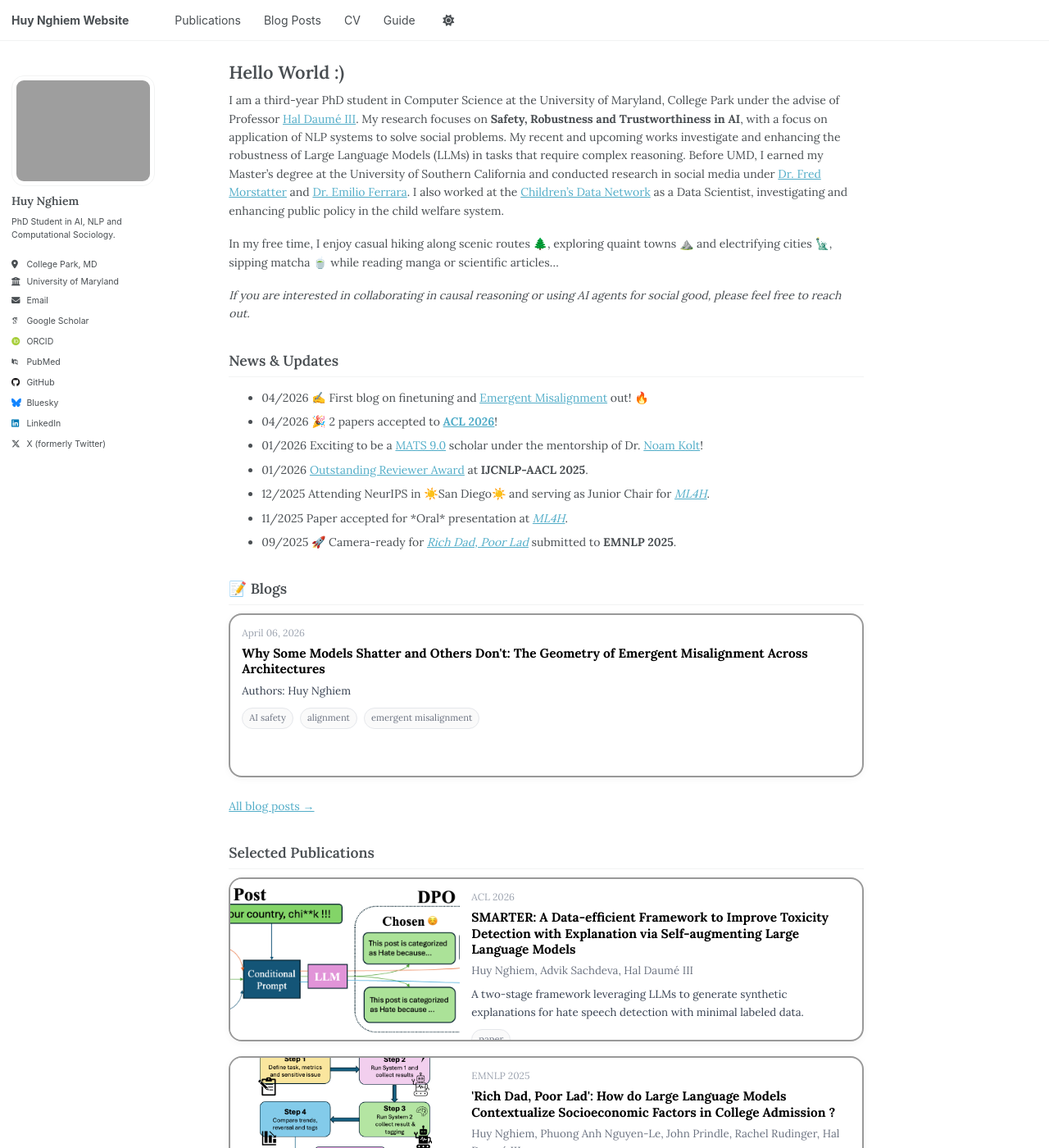
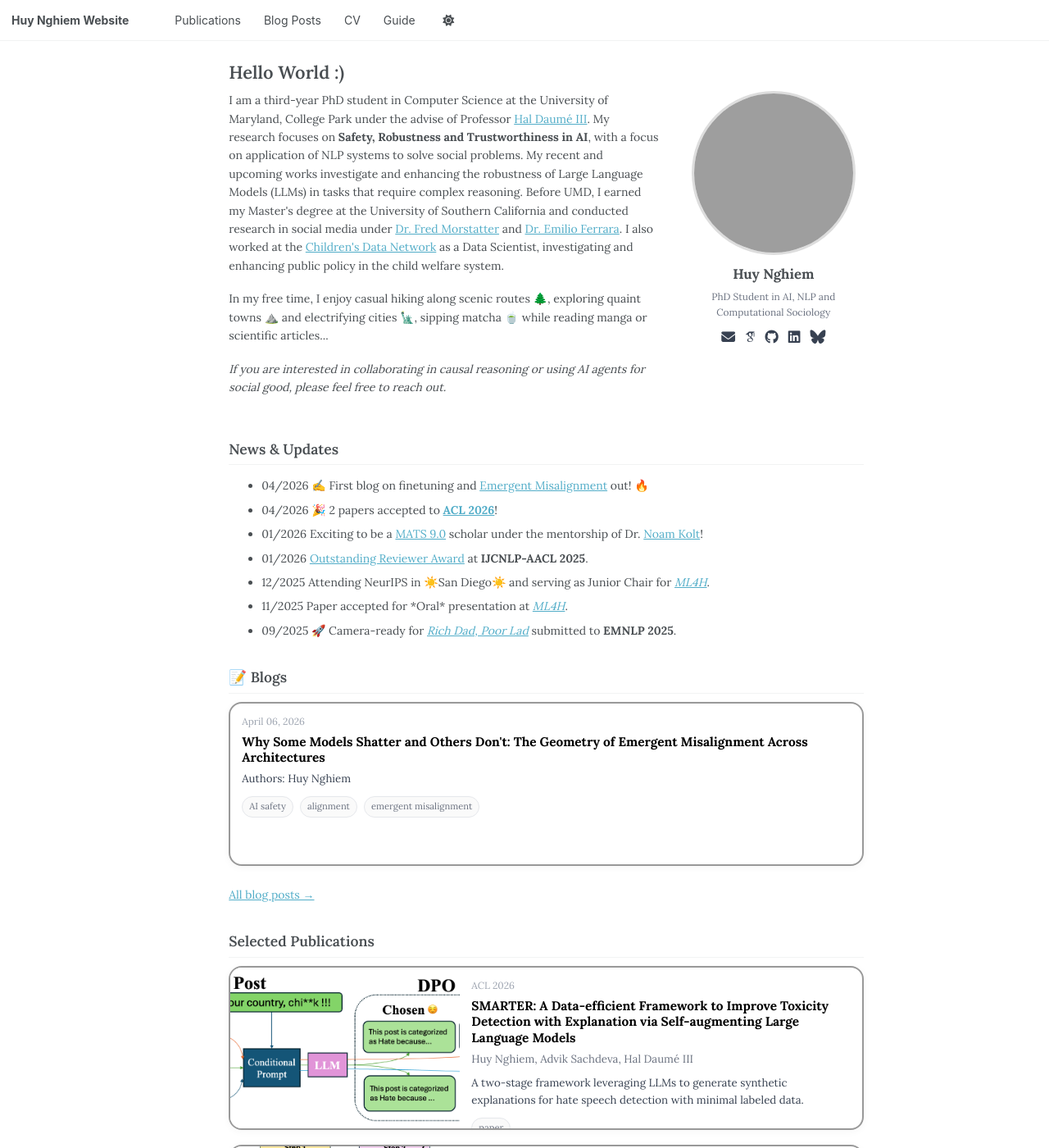
Before and after one commit to hnghiem-nlp/hnghiem-nlp.github.io, a Jekyll site: the page built from _pages/about.md, in a window 1280 px wide and 1400 px high. Shown: the whole window at 82% size. Built offline with Jekyll 4.4.1, drawn with Linux system fonts in a browser that asks for light colours; some web fonts are replaced; a script that is not in the unit is left out; grey boxes are pictures that could not be loaded.

Commit message:
Move profile photo inline right-float on homepage, remove sidebar
Co-Authored-By: Claude Opus 4.6 (1M context) <noreply@anthropic.com>

```diff
--- a/_pages/about.md
+++ b/_pages/about.md
@@ -1,17 +1,31 @@
 ---
 permalink: /
 title: "Hello World :)"
-author_profile: true
+author_profile: false
 redirect_from:
   - /about/
   - /about.html
 ---
 
-I am a third-year PhD student in Computer Science at the University of Maryland, College Park under the advise of Professor [Hal Daumé III](https://users.umiacs.umd.edu/~hal3/). My research focuses on **Safety, Robustness and Trustworthiness in AI**, with a focus on application of NLP systems to solve social problems. My recent and upcoming works investigate and enhancing the robustness of Large Language Models (LLMs) in tasks that require complex reasoning. Before UMD, I earned my Master's degree at the University of Southern California and conducted research in social media under [Dr. Fred Morstatter](https://fredzilla.github.io/) and [Dr. Emilio Ferrara](http://www.emilio.ferrara.name/). I also worked  at the [Children's Data Network](https://datanetwork.org/) as a Data Scientist, investigating and enhancing public policy in the child welfare system.
-
-In my free time, I enjoy casual hiking along scenic routes 🌲, exploring quaint towns ⛰️ and electrifying cities 🗽, sipping matcha 🍵 while reading manga or scientific articles...
-
-*If you are interested in collaborating in causal reasoning or using AI agents for social good, please feel free to reach out.*
+<div class="about-header">
+  <div class="about-photo">
+    <img src="/images/profile.jpg" alt="Huy Nghiem">
+    <div class="about-name">Huy Nghiem</div>
+    <div class="about-bio">PhD Student in AI, NLP and Computational Sociology</div>
+    <div class="about-links">
+      <a href="mailto:nghiemh@umd.edu"><i class="fas fa-envelope"></i></a>
+      <a href="https://scholar.google.com/citations?user=dDDHNL0AAAAJ"><i class="ai ai-google-scholar"></i></a>
+      <a href="https://github.com/hnghiem-nlp"><i class="fab fa-github"></i></a>
+      <a href="https://www.linkedin.com/in/huy-tran-nghiem"><i class="fab fa-linkedin"></i></a>
+      <a href="https://bsky.app/profile/@hnghiem-ai.bsky.social"><i class="fab fa-bluesky"></i></a>
+    </div>
+  </div>
+  <div class="about-text">
+    <p>I am a third-year PhD student in Computer Science at the University of Maryland, College Park under the advise of Professor <a href="https://users.umiacs.umd.edu/~hal3/">Hal Daumé III</a>. My research focuses on <b>Safety, Robustness and Trustworthiness in AI</b>, with a focus on application of NLP systems to solve social problems. My recent and upcoming works investigate and enhancing the robustness of Large Language Models (LLMs) in tasks that require complex reasoning. Before UMD, I earned my Master's degree at the University of Southern California and conducted research in social media under <a href="https://fredzilla.github.io/">Dr. Fred Morstatter</a> and <a href="http://www.emilio.ferrara.name/">Dr. Emilio Ferrara</a>. I also worked at the <a href="https://datanetwork.org/">Children's Data Network</a> as a Data Scientist, investigating and enhancing public policy in the child welfare system.</p>
+    <p>In my free time, I enjoy casual hiking along scenic routes 🌲, exploring quaint towns ⛰️ and electrifying cities 🗽, sipping matcha 🍵 while reading manga or scientific articles...</p>
+    <p><em>If you are interested in collaborating in causal reasoning or using AI agents for social good, please feel free to reach out.</em></p>
+  </div>
+</div>
 
 ## News & Updates
 
--- a/assets/css/custom.css
+++ b/assets/css/custom.css
@@ -157,3 +157,70 @@ a.paper-card:hover {
 .dark .pc-title {
     color: #000000;
 }
+
+/* ===== About Header: Photo Right Float ===== */
+.about-header {
+    display: flex;
+    flex-direction: row-reverse;
+    gap: 30px;
+    margin-bottom: 24px;
+}
+
+.about-photo {
+    flex-shrink: 0;
+    width: 220px;
+    text-align: center;
+}
+
+.about-photo img {
+    width: 200px;
+    height: 200px;
+    border-radius: 50%;
+    object-fit: cover;
+    border: 3px solid #ddd;
+}
+
+.about-name {
+    font-family: 'Lora', Georgia, serif !important;
+    font-weight: 700;
+    font-size: 1.2rem;
+    margin-top: 10px;
+}
+
+.about-bio {
+    font-size: 0.85rem;
+    color: #6b7280;
+    margin-top: 4px;
+}
+
+.about-links {
+    margin-top: 8px;
+    display: flex;
+    justify-content: center;
+    gap: 12px;
+}
+
+.about-links a {
+    color: #374151;
+    font-size: 1.2rem;
+    transition: color 0.15s ease;
+    text-decoration: none;
+}
+
+.about-links a:hover {
+    color: #1155cc;
+}
+
+.about-text {
+    flex: 1;
+}
+
+@media (max-width: 600px) {
+    .about-header {
+        flex-direction: column;
+        align-items: center;
+    }
+    .about-photo {
+        width: 100%;
+    }
+}
```
